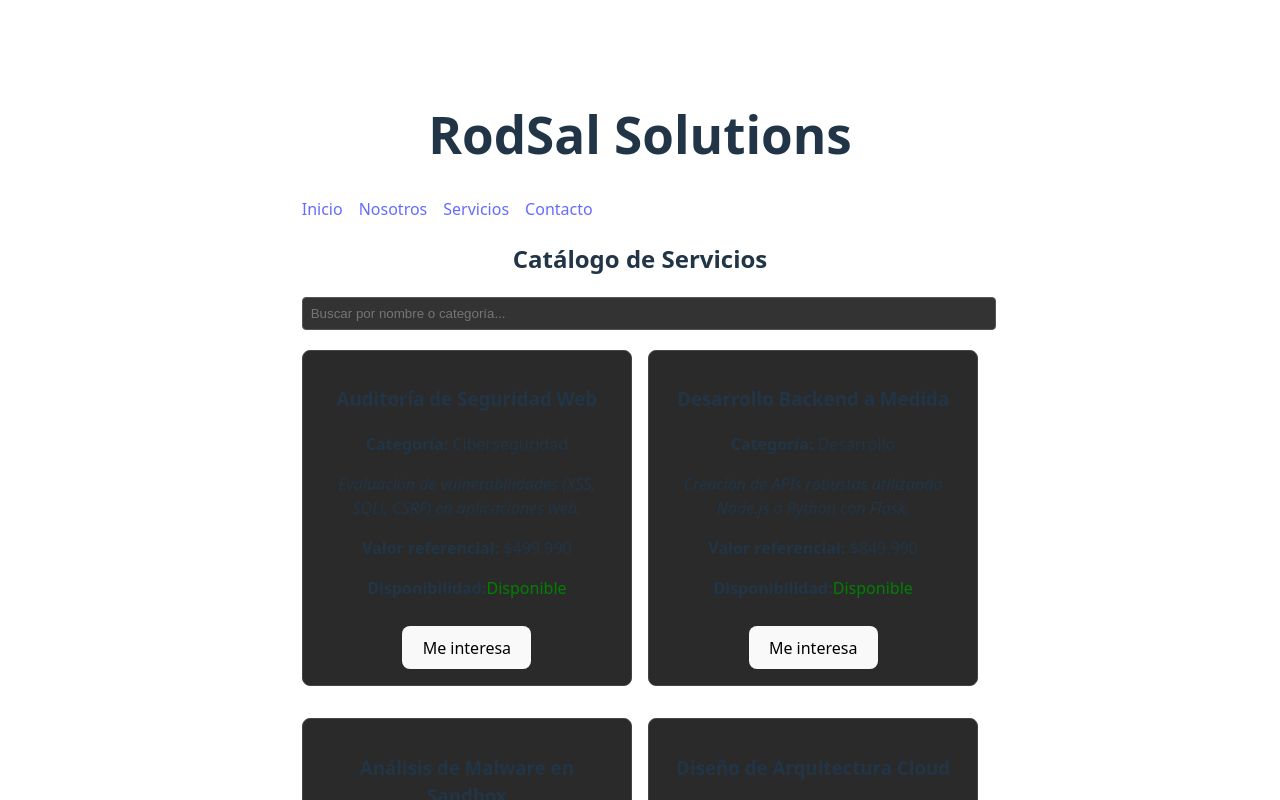
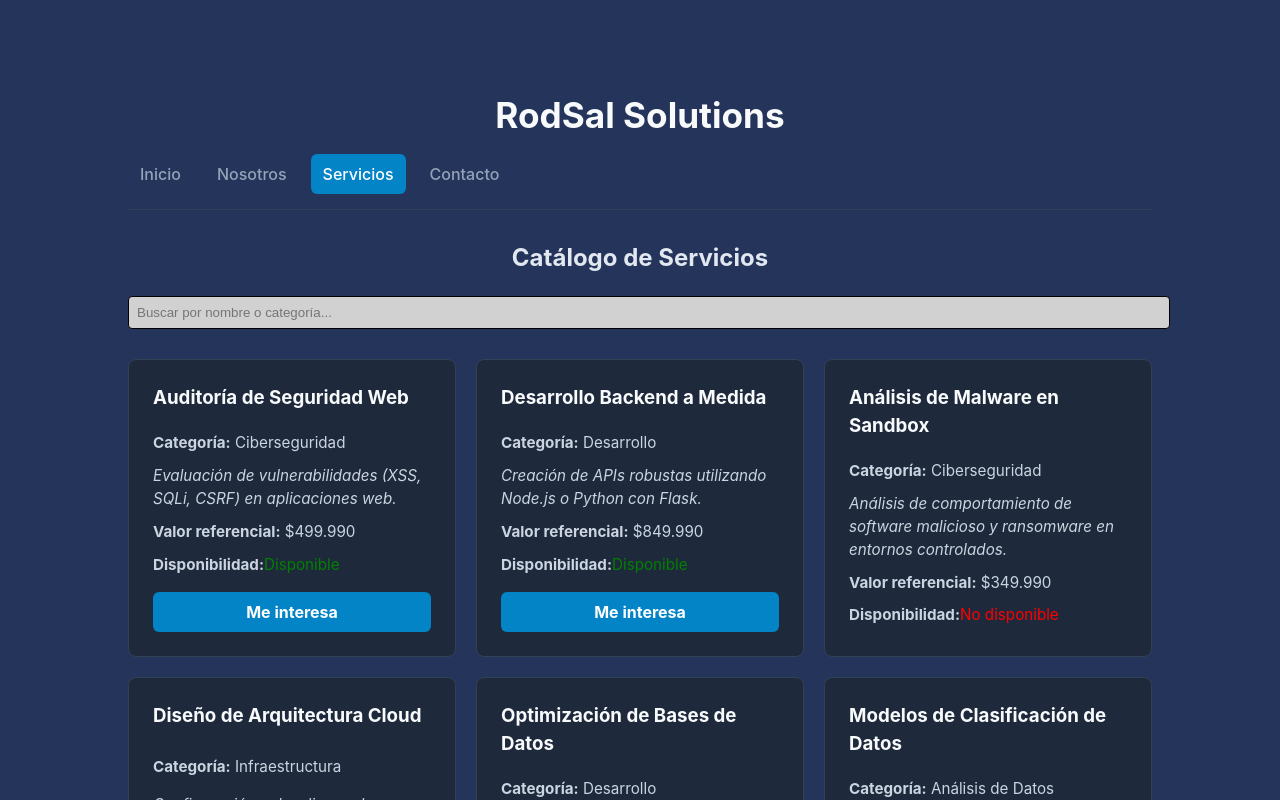
Before and after one commit to kmiloskyy/actividad-7, a Vue app: page /servicios in a window 1280 px wide. Shown: the top 800 px of the page. Built offline with nearby package versions, Linux system fonts and the light colour scheme.

Commit message:
Actividad 8 - Diseno y revision final

```diff
--- a/src/App.vue
+++ b/src/App.vue
@@ -19,16 +19,49 @@
   </div>
 </template>
 
+<style>
+body {
+  background-color: #24345b;
+  color: #f1f5f9;
+  margin: 0;
+  min-height: 100vh;
+}
+</style>
+
 <style scoped>
 .contenedor {
   max-width: 1024px;
   margin: 24px auto;
   padding: 16px;
-  font-family: system-ui;
+  font-family: 'Inter', system-ui, sans-serif;
+  color: #e2e8f0;
+}
+h1 {
+  color: #f8fafc;
+  font-size: 2.2rem;
+  margin-bottom: 5px;
 }
 .navbar {
   display: flex;
-  gap: 16px;
-  margin: 12px 0;
+  gap: 12px;
+  margin: 20px 0 30px 0;
+  padding-bottom: 15px;
+  border-bottom: 1px solid #334155;
+}
+.navbar a {
+  color: #94a3b8;
+  text-decoration: none;
+  font-weight: 500;
+  padding: 8px 12px;
+  border-radius: 6px;
+  transition: all 0.3s;
+}
+.navbar a:hover {
+  background-color: #1e293b;
+  color: #38bdf8;
+}
+.navbar a.router-link-active {
+  background-color: #0284c7;
+  color: white;
 }
 </style>
--- a/src/components/Contacto.vue
+++ b/src/components/Contacto.vue
@@ -77,38 +77,52 @@
 .formulario {
   display: flex;
   flex-direction: column;
-  gap: 12px;
+  gap: 16px;
   max-width: 500px;
-  margin-top: 20px;
+  margin: 30px auto 0;
+  text-align: left;
 }
 .formulario input, .formulario select, .formulario textarea {
-  padding: 10px;
-  border-radius: 4px;
-  border: 1px solid #555;
-  background-color: #333;
-  color: white;
+  padding: 12px;
+  border-radius: 6px;
+  border: 1px solid #334155;
+  background-color: #1e293b;
+  color: #f8fafc;
+  font-family: inherit;
+  transition: border-color 0.3s;
+}
+.formulario input:focus, .formulario select:focus, .formulario textarea:focus {
+  outline: none;
+  border-color: #38bdf8;
 }
 .alerta-error {
-  color: #ff9999;
-  background-color: #4a1919;
-  padding: 10px;
-  border-radius: 4px;
+  color: #fca5a5;
+  background-color: #7f1d1d;
+  padding: 12px;
+  border-radius: 6px;
 }
 .resumen-exito {
-  background-color: #1a4d2e;
-  padding: 20px;
+  background-color: #064e3b;
+  padding: 24px;
   border-radius: 8px;
   margin-top: 20px;
+  max-width: 500px;
+  margin-left: auto;
+  margin-right: auto;
+  text-align: left;
 }
 .btn-enviar {
-  padding: 10px;
-  background-color: #2563eb;
+  padding: 12px;
+  background-color: #0284c7;
   color: white;
   border: none;
-  border-radius: 4px;
+  border-radius: 6px;
   cursor: pointer;
+  font-weight: bold;
+  font-size: 1rem;
+  transition: 0.3s;
 }
 .btn-enviar:hover {
-  background-color: #1d4ed8;
+  background-color: #0369a1;
 }
 </style>
--- a/src/components/Inicio.vue
+++ b/src/components/Inicio.vue
@@ -1,5 +1,67 @@
+<script setup>
+</script>
+
 <template>
-  <div>
-    <h2>Inicio</h2>
+  <div class="hero">
+    <div class="hero-texto">
+      <h2>Impulsando el futuro digital</h2>
+      <p>En RodSal Solutions ofrecemos soluciones tecnológicas de vanguardia para escalar tu negocio de forma segura, estructurada y eficiente.</p>
+      <router-link to="/servicios" class="btn-primario">Explorar Servicios</router-link>
+    </div>
+
+    <div class="hero-imagen">
+      <img src="https://images.unsplash.com/photo-1550751827-4bd374c3f58b?auto=format&fit=crop&w=600&q=80" alt="Tecnología Backend" />
+    </div>
   </div>
 </template>
+
+<style scoped>
+.hero {
+  display: flex;
+  align-items: center;
+  justify-content: space-between;
+  gap: 40px;
+  padding: 40px;
+  background-color: #1e293b;
+  border-radius: 12px;
+  margin-top: 20px;
+  border: 1px solid #334155;
+}
+.hero-texto {
+  flex: 1;
+  text-align: left;
+}
+.hero-texto h2 {
+  color: #38bdf8;
+  font-size: 2.5rem;
+  margin-bottom: 15px;
+  margin-top: 0;
+}
+.hero-texto p {
+  color: #cbd5e1;
+  font-size: 1.1rem;
+  margin-bottom: 30px;
+  line-height: 1.6;
+}
+.btn-primario {
+  display: inline-block;
+  padding: 12px 28px;
+  background-color: #0284c7;
+  color: white;
+  text-decoration: none;
+  border-radius: 6px;
+  font-weight: bold;
+  transition: 0.3s;
+}
+.btn-primario:hover {
+  background-color: #0369a1;
+}
+.hero-imagen {
+  flex: 1;
+}
+.hero-imagen img {
+  width: 100%;
+  border-radius: 8px;
+  box-shadow: 0 10px 15px -3px rgba(0, 0, 0, 0.5);
+}
+</style>
--- a/src/components/Nosotros.vue
+++ b/src/components/Nosotros.vue
@@ -1,5 +1,63 @@
+<script setup>
+</script>
+
 <template>
-  <div>
-    <h2>Nosotros</h2>
+  <div class="nosotros-container">
+    <h2 class="titulo-seccion">Sobre RodSal Solutions</h2>
+    <p class="descripcion">
+      Fundada con la visión de llevar la ingeniería informática al siguiente nivel, somos una consultora especializada en el desarrollo de software seguro y eficiente. Nos enfocamos en resolver problemas complejos mediante metodologías estructuradas.
+    </p>
+
+    <div class="valores-grid">
+      <div class="valor-card">
+        <h3>Desarrollo Robusto</h3>
+        <p>Construimos arquitecturas backend sólidas y APIs escalables diseñadas para soportar alta demanda sin perder rendimiento.</p>
+      </div>
+      <div class="valor-card">
+        <h3>Ciberseguridad</h3>
+        <p>La protección de datos es nuestra prioridad. Auditamos y blindamos aplicaciones contra vulnerabilidades y amenazas modernas.</p>
+      </div>
+      <div class="valor-card">
+        <h3>Análisis de Datos</h3>
+        <p>Transformamos grandes volúmenes de información en decisiones estratégicas mediante algoritmos avanzados y modelos de clasificación.</p>
+      </div>
+    </div>
   </div>
 </template>
+
+<style scoped>
+.nosotros-container {
+  margin-top: 20px;
+}
+.titulo-seccion {
+  color: #38bdf8;
+  margin-bottom: 10px;
+}
+.descripcion {
+  color: #cbd5e1;
+  font-size: 1.1rem;
+  margin-bottom: 30px;
+  max-width: 800px;
+}
+.valores-grid {
+  display: grid;
+  grid-template-columns: repeat(auto-fit, minmax(250px, 1fr));
+  gap: 20px;
+}
+.valor-card {
+  background-color: #1e293b;
+  border: 1px solid #334155;
+  padding: 25px;
+  border-radius: 8px;
+  text-align: left;
+  line-height: 1.6;
+}
+.valor-card h3 {
+  color: #7dd3fc;
+  margin-top: 0;
+}
+.valor-card p {
+  color: #94a3b8;
+  font-size: 1rem;
+}
+</style>
--- a/src/components/ServicioCard.vue
+++ b/src/components/ServicioCard.vue
@@ -32,10 +32,36 @@
 
 <style scoped>
 .tarjeta-servicio {
-  border: 1px solid #444;
-  padding: 16px;
+  background-color: #1e293b;
+  border: 1px solid #334155;
+  padding: 24px;
   border-radius: 8px;
-  margin-bottom: 16px;
-  background-color: #2a2a2a;
+  text-align: left;
+  display: flex;
+  flex-direction: column;
+  justify-content: space-between;
+}
+.tarjeta-servicio h3 {
+  color: #f8fafc;
+  margin-top: 0;
+  margin-bottom: 15px;
+}
+.tarjeta-servicio p {
+  color: #cbd5e1;
+  font-size: 0.95rem;
+  margin: 5px 0;
+}
+button {
+  background-color: #0284c7;
+  color: white;
+  border: none;
+  padding: 10px;
+  border-radius: 6px;
+  font-weight: bold;
+  margin-top: 15px;
+  transition: 0.3s;
+}
+button:hover {
+  background-color: #0369a1;
 }
 </style>
--- a/src/components/Servicios.vue
+++ b/src/components/Servicios.vue
@@ -32,7 +32,7 @@
         v-model="textoBusqueda"
         type="text"
         placeholder="Buscar por nombre o categoría..."
-        style="width: 100%; padding: 8px; border-radius: 4px; background-color: #333; color: white; border: 1px solid #555;"
+        style="width: 100%; padding: 8px; border-radius: 4px; background-color: #d1d1d1; color: black; border: 1px solid #000000;"
       />
     </div>
 
@@ -54,8 +54,8 @@
 <style scoped>
 .grilla-servicios {
   display: grid;
-  grid-template-columns: repeat(auto-fit, minmax(300px, 1fr));
-  gap: 16px;
-  margin-top: 20px;
+  grid-template-columns: repeat(3, 1fr);
+  gap: 20px;
+  margin-top: 30px;
 }
 </style>
```
Also changed, not shown: 1 other file (tests, documents, lock files or other folders).
